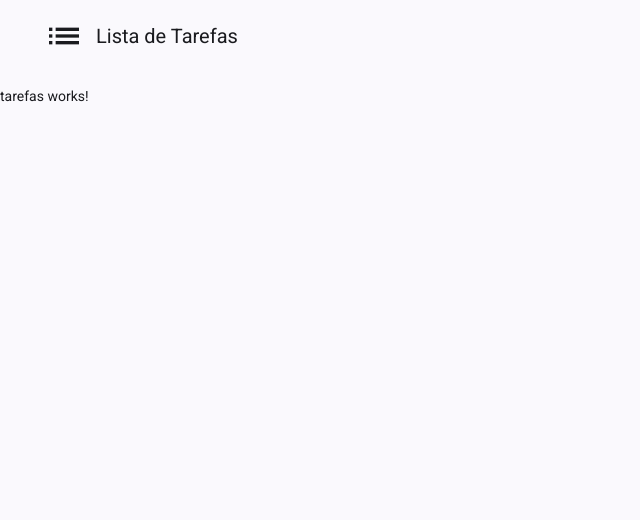
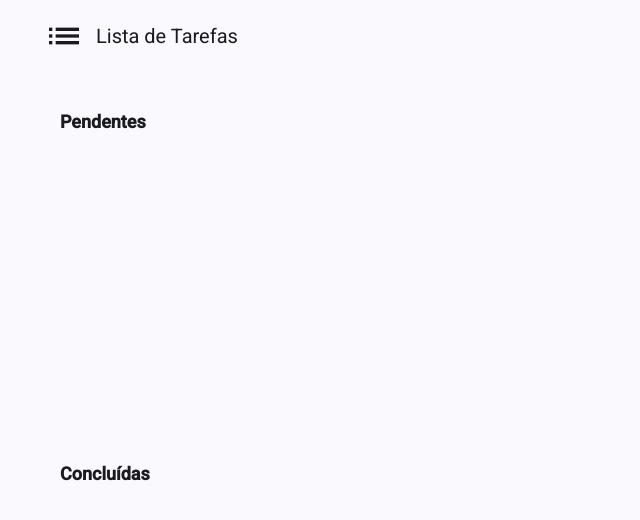
Before and after one commit to eRodrigoL/lista-de-tarefas, an Angular app: page / in a window 1280 px wide. Shown: the top 520 px of the page, without its empty margins (0-640 px from the left). Built offline with nearby package versions, Linux system fonts and the light colour scheme.

Commit message:
feat(tarefas): ✨ compõe quadros com rolagem independente
- exibe Pendentes acima de Concluídas
- mantém a página fixa e oculta as barras de rolagem

```diff
--- a/src/app/app.scss
+++ b/src/app/app.scss
@@ -0,0 +1,10 @@
+:host {
+  display: flex;
+  flex-direction: column;
+  height: 100dvh;
+  overflow: hidden;
+}
+
+app-cabecalho {
+  flex-shrink: 0;
+}
--- /dev/null
+++ b/src/app/componentes/quadro-tarefas/quadro-tarefas.html
@@ -0,0 +1,2 @@
+<h2>{{ titulo() }}</h2>
+<div class="tarefas" tabindex="0"></div>
--- /dev/null
+++ b/src/app/componentes/quadro-tarefas/quadro-tarefas.scss
@@ -0,0 +1,31 @@
+:host {
+  display: flex;
+  flex-direction: column;
+  min-width: 0;
+  min-height: 0;
+  padding: 16px;
+  gap: 16px;
+}
+
+h2 {
+  margin: 0;
+  font-size: 18px;
+}
+
+.tarefas {
+  display: flex;
+  flex-direction: column;
+  flex: 1;
+  min-height: 0;
+  gap: 12px;
+  overflow-y: auto;
+  scrollbar-width: none;
+}
+
+.tarefas::-webkit-scrollbar {
+  display: none;
+}
+
+.tarefas > * {
+  flex-shrink: 0;
+}
--- /dev/null
+++ b/src/app/componentes/quadro-tarefas/quadro-tarefas.ts
@@ -0,0 +1,11 @@
+import { Component, input } from '@angular/core';
+
+@Component({
+  imports: [],
+  selector: 'app-quadro-tarefas',
+  styleUrl: './quadro-tarefas.scss',
+  templateUrl: './quadro-tarefas.html',
+})
+export class QuadroTarefas {
+  readonly titulo = input.required<string>();
+}
--- a/src/app/paginas/tarefas/tarefas.html
+++ b/src/app/paginas/tarefas/tarefas.html
@@ -1 +1,4 @@
-<p>tarefas works!</p>
+<main>
+  <app-quadro-tarefas titulo="Pendentes" />
+  <app-quadro-tarefas titulo="Concluídas" />
+</main>
--- a/src/app/paginas/tarefas/tarefas.scss
+++ b/src/app/paginas/tarefas/tarefas.scss
@@ -0,0 +1,16 @@
+:host {
+  display: flex;
+  flex: 1;
+  min-height: 0;
+}
+
+main {
+  display: grid;
+  grid-template-rows: repeat(2, minmax(0, 1fr));
+  flex: 1;
+  min-height: 0;
+  max-width: 1240px;
+  margin: 0 auto;
+  padding: 24px;
+  gap: 24px;
+}
--- a/src/app/paginas/tarefas/tarefas.ts
+++ b/src/app/paginas/tarefas/tarefas.ts
@@ -1,7 +1,9 @@
 import { Component } from '@angular/core';
 
+import { QuadroTarefas } from '../../componentes/quadro-tarefas/quadro-tarefas';
+
 @Component({
-  imports: [],
+  imports: [QuadroTarefas],
   selector: 'app-tarefas',
   styleUrl: './tarefas.scss',
   templateUrl: './tarefas.html',
```
